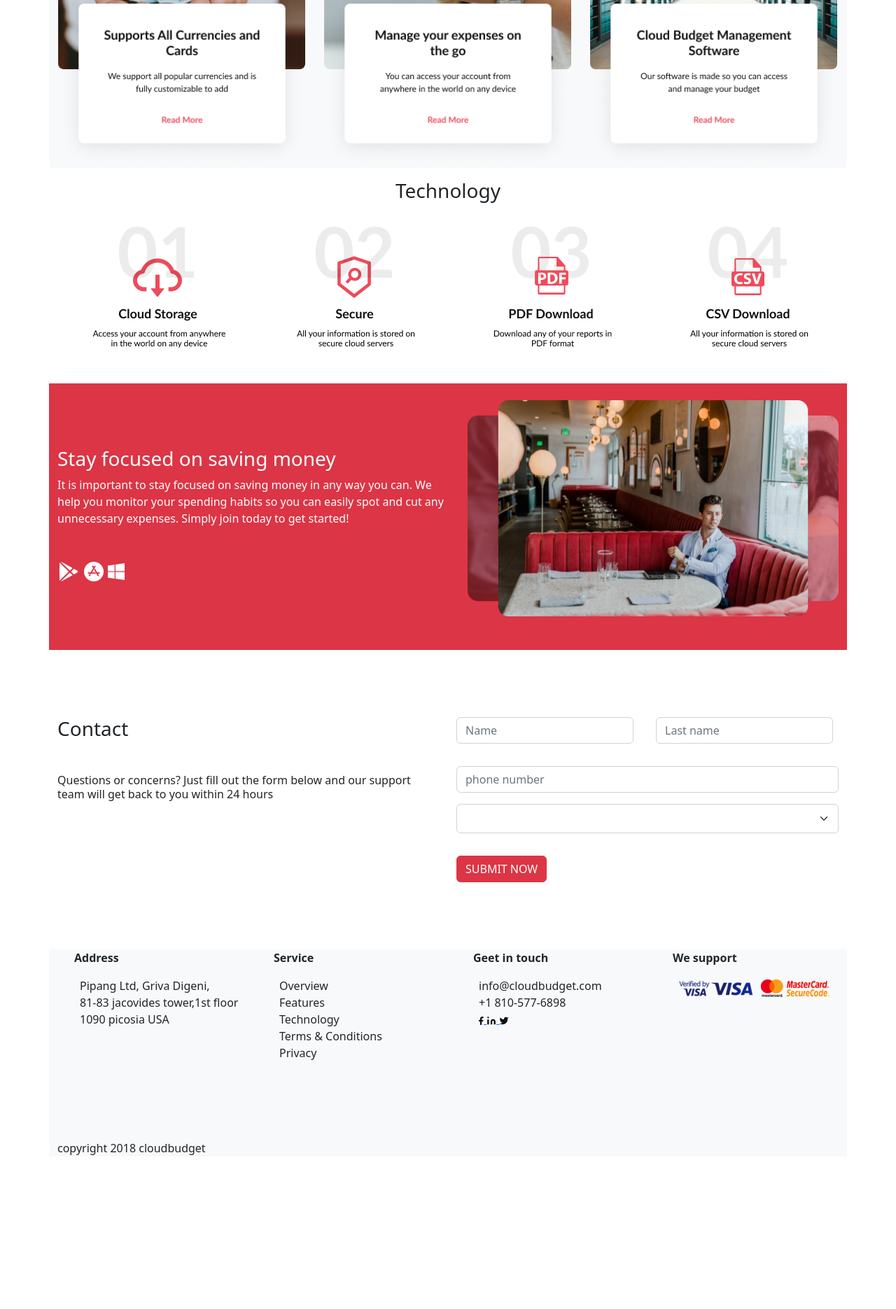
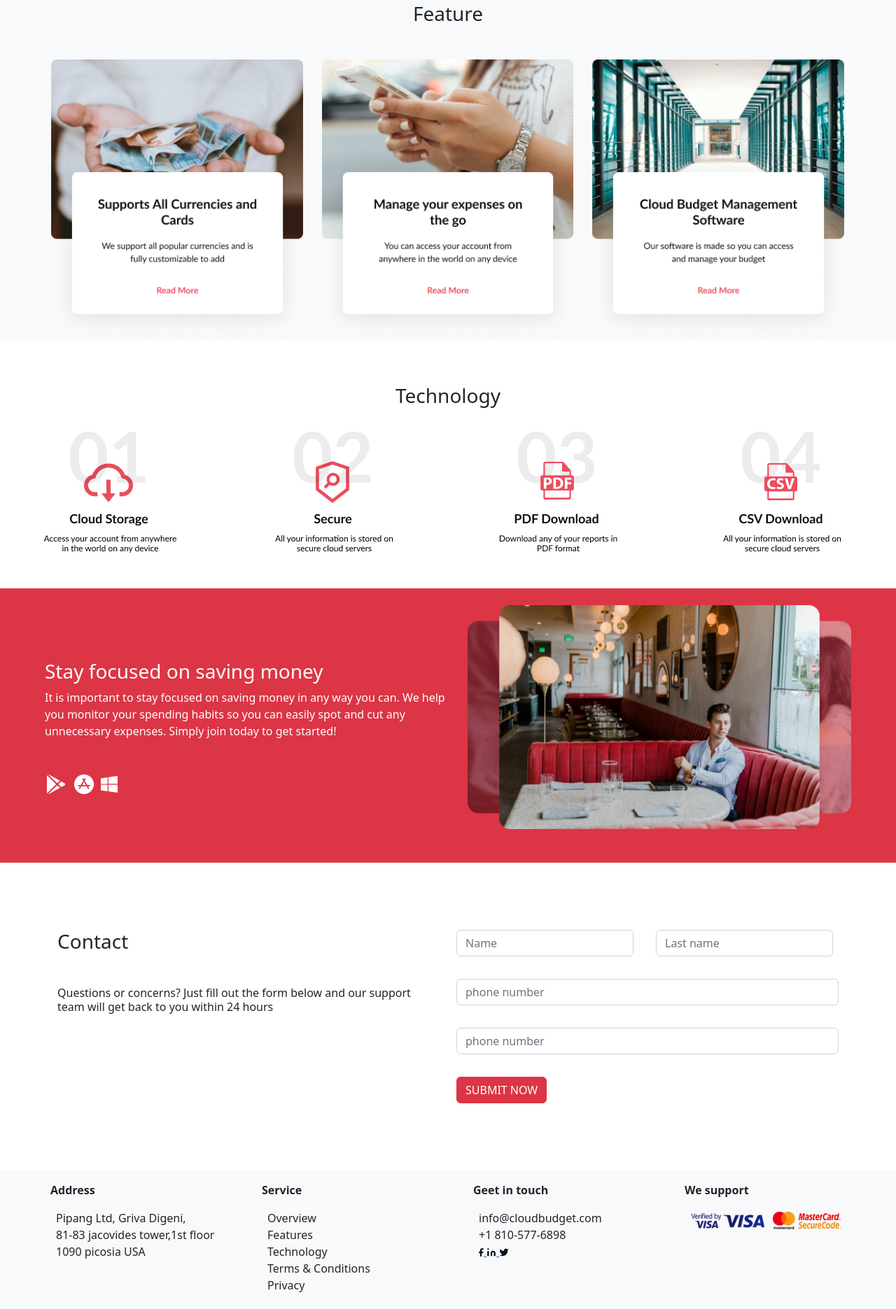
Before and after one commit to KindnessLuckyAkpan/newpage, a plain HTML site: page index.html in a window 1280 px wide. Shown: the part 926-2797 px from the top of the page at 70% size. Before the commit the page ends 2579 px from the top, so only its background shows below. Drawn offline with nearby package versions, Linux system fonts and the light colour scheme.

Commit message:
commit message

```diff
--- a/index.html
+++ b/index.html
@@ -11,11 +11,11 @@
 </head>
 
 <body>
-  <header class="" style="background-image: url(./images/Bg.png); background-size: cover;  width: 100%;">
+  <header class="" style="background-image: url(./images/Bg.png); background-size: cover;  width: 100%; height: 60%;">
     <!-- place navbar here -->
     <nav class="navbar navbar-expand-lg bg-danger bg-opacity-25">
       <div class="container">
-        <a class="navbar-brand text-light" href="#"><img src="./images/sky.png" alt="">CLOUDBUDGET</a>
+        <a class="navbar-brand text-light" href="#"><img src="./images/sky.png" alt="" class="me-2"><h6>CloudBudget</h6></a>
         <button class="navbar-toggler" type="button" data-bs-toggle="collapse" data-bs-target="#navbarSupportedContent" aria-controls="navbarSupportedContent" aria-expanded="false" aria-label="Toggle navigation">
           <span class="navbar-toggler-icon"></span>
         </button>
@@ -39,7 +39,7 @@
           </ul>
           <div class="dropdown">
             <button class="btn btn dropdown-toggle text-light me-3" type="button" data-bs-toggle="dropdown" aria-expanded="false">
-              <img src="./images/flag.png" alt="">EN
+              <img src="./images/flag.png" alt="" class="me-2">EN
             </button>
             <ul class="dropdown-menu">
               <li><a class="dropdown-item" href="#">Action</a></li>
@@ -59,7 +59,7 @@
                       <h3 class="">CloudBudget</h3>
                       <p>Cloud budget management for everyone. Only €69.95 a Month After a 7 Day Trial of
                         Up to €4.99</p>
-                        <a><button type="button" class="btn bg-white text-danger px-5 mb-4">SIGN IN</button></a>
+                        <a><button type="button" class="btn bg-white text-danger px-5 mb-4">SIGN UP</button></a>
                   </div>
               </div>
           </div>
@@ -71,42 +71,48 @@
         <div class="col-lg-5">
           <h3>Easy to Use Cloud Budget<br>Management Software</h3>
           <h6 class="mt-5">Our software is made so you can access and manage your budget and expenses online at any time from any device. It provides detailed income and expense reports with graphs so you can easilly see your spending patterns and budget at a glance. Read below to find out more.</h6>
-          <button class="text-danger border border-none mt-5" >Learn more</button>
+         <a name="" id="" class="btn btn text-danger mt-5" href="#" role="button">Learn more</a>
         </div>
          <div class="col-lg-5 ">
           <img src="./images/Video.png" alt="" style="width: 100%;">
         </div>
       </div>
     </div>
-    <div class="container bg-light mt-5">
-      <div class="text-center mt-3">
-        <h3>Feature</h3>
-      </div>
-      <div class="row mt-5">
+    <div class="container-fluid bg-light">
+      <!-- <div class="text-center mt-5">
+        <h3 class="">Feature</h3>
+      </div> -->
+      <div class="row mt-5 mx-5">
+        <div class="text-center mt-5">
+          <h3 class="mb-5">Feature</h3>
+        </div>
         <div class="col-sm-4"><img src="./images/Card1.png" alt="" style="width: 100%;"></div>
         <div class="col-sm-4"><img src="./images/Card2.png" alt="" style="width: 100%;"></div>
         <div class="col-sm-4"><img src="./images/Card3.png" alt="" style="width: 100%;"></div>
       </div>
     </div>
-    <div class="container">
-      <div class="text-center mt-3">
+    <div class="container-fluid">
+      <!-- <div class="text-center">
         <h3>Technology</h3>
-      </div>
-      <div class="row justify-content-center align-items-center ps-3">
-        <div class="col"><img src="./images/Cloud.png" alt=""></div>
-        <div class="col"><img src="./images/Secure.png" alt=""></div>
-        <div class="col"><img src="./images/PDF.png" alt=""></div>
-        <div class="col"><img src="./images/CSV.png" alt=""></div>
+      </div> -->
+      <div class="row justify-content-center align-items-center mt-5">
+        <div class="text-center mt-3">
+          <h3>Technology</h3>
+        </div>
+        <div class="col ms-3"><img src="./images/Cloud.png" alt=""></div>
+        <div class="col ms-3"><img src="./images/Secure.png" alt=""></div>
+        <div class="col ms-3"><img src="./images/PDF.png" alt=""></div>
+        <div class="col ms-3"><img src="./images/CSV.png" alt=""></div>
       </div>
     </div>
-    <div class="container bg-danger mt-5 mb-5 pb-5 ">
-      <div class="row gx-2 gy-4 gap-4 justify-content-center align-items-end  flex-lg-row flex-md-row flex-column-reverse flex-md-column-reverse">
+    <div class="container-fluid bg-danger mt-5 mb-5 pb-5">
+      <div class="row mx-5 gx-2 gy-4 gap-4 justify-content-center align-items-end  flex-lg-row flex-md-row flex-column-reverse flex-md-column-reverse">
         <div class="col-lg-6 py-5 text-white">
           <h3>Stay focused on saving money</h3>
           <p>It is important to stay focused on saving money in any way you can. We help you monitor your spending habits so you can easily spot and cut any unnecessary expenses. Simply join today to get started!</p>
           <div class="col mt-5">
-            <img src="./images/playstore.png" alt="">
-            <img src="./images/apple.png" alt="">
+            <img src="./images/playstore.png" alt="" class="me-1">
+            <img src="./images/apple.png" alt="" class="me-1">
             <img src="./images/windows.png" alt="">
           </div>
         </div>
@@ -143,8 +149,8 @@
 
             </div>
             <div class="col-lg-12">
+              <input type="select" class="form-control mt-3" id="phone" placeholder="phone number">
 
-             <select name="" class="form-select  form-control-lg" id=""></select>
             </div>
           </form>
           <button type="button" class="btn btn-danger mt-3 mb-5">SUBMIT NOW</button>
@@ -162,9 +168,9 @@
     <!-- place footer here -->
     <footer>
 
-    <div class="container mt-5 bg-light" style="width: 100%;">
-      <div class="row">
-        <div class="col-lg-3">
+    <div class="container-fluid mt-5 bg-light" style="width: 100%;">
+      <div class="row mx-4 mt-5">
+        <div class="col-lg-3 mt-3">
           <p class="ms-4 fw-bold">Address</p>
           <ul style="list-style: none;">
             <li>Pipang Ltd, Griva Digeni,</li>
@@ -172,7 +178,7 @@
             <li>1090 picosia USA</li>
           </ul>
         </div>
-        <div class="col-lg-3">
+        <div class="col-lg-3 mt-3">
          <p class="ms-4 fw-bold">Service</p>
           <ul style="list-style: none;">
             <li>Overview</li>
@@ -182,7 +188,7 @@
             <li>Privacy</li>
           </ul>
         </div>
-        <div class="col-lg-3">
+        <div class="col-lg-3 mt-3">
           <p class="ms-4 fw-bold">Geet in touch</p>
           <ul style="list-style: none;">
             <li>info@cloudbudget.com</li>
@@ -196,7 +202,7 @@
             </li>
           </ul>
         </div>
-        <div class="col-lg-3">
+        <div class="col-lg-3 mt-3">
           <p class="ms-4 fw-bold">We support</p>
           <ul style="list-style: none;">
             <li><img src="./images/securep.png" alt=""></li>
```
Also changed, not shown: images/flag.png (added).
